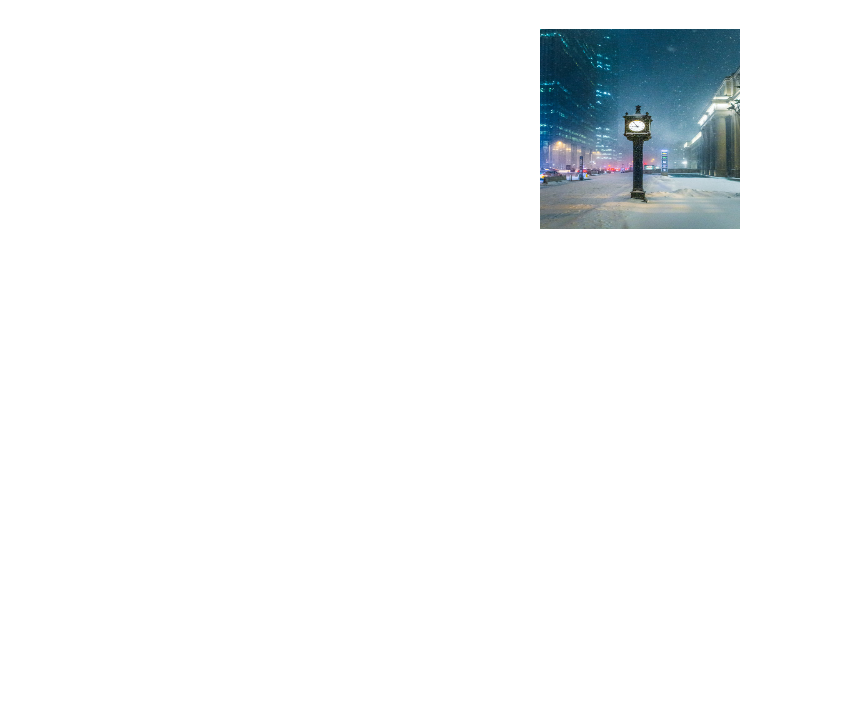
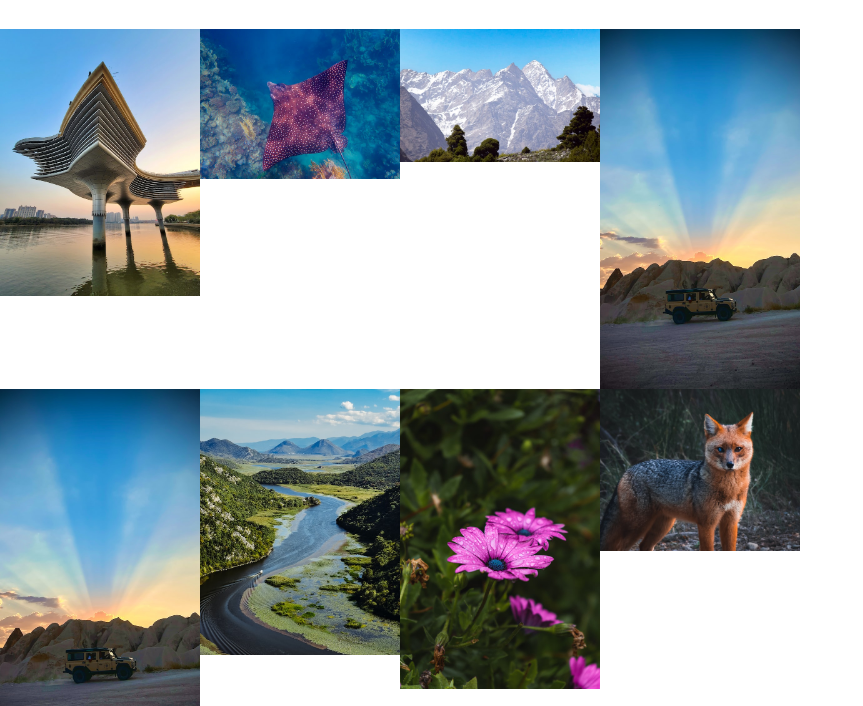
Before and after one commit to Bishwajitkuat/html_css_HBC_by_Margit, a plain HTML site: page portfolio_assignment/gallery.html in a window 1280 px wide. Shown: the part 79-785 px from the top of the page, without its empty margins (0-863 px from the left). Drawn offline with Linux system fonts and the light colour scheme.

Commit message:
animation

```diff
--- a/portfolio_assignment/gallery.css
+++ b/portfolio_assignment/gallery.css
@@ -14,16 +14,11 @@ body {
 }
 img {
   width: 100%;
-  height: 100%;
-  display: block;
-}
-div {
-  width: 200px;
-  height: 200px;
 }
 
 main {
   display: grid;
+  grid-template-columns: repeat(4, 200px);
 }
 
 .a {
--- a/portfolio_assignment/gallery.html
+++ b/portfolio_assignment/gallery.html
@@ -10,33 +10,15 @@
   <body>
     <h2>gallery</h2>
     <main>
-      <div class="a">
       <img src="img/a.jpg" alt="" />
-      </div>
-      <div class="b">
       <img src="img/b.jpg" alt="" />
-      </div>
-      <div class="c">
       <img src="img/c.jpg" alt="" />
-      </div>
-      <div class="d">
       <img src="img/d.jpg" alt="" />
-      </div>
-      <div class="e">
       <img src="img/d.jpg" alt="" />
-      </div>
-      <div class="f">
       <img src="img/e.jpg" alt="" />
-      </div>
-      <div class="g">
       <img src="img/f.jpg" alt="" />
-      </div>
-      <div class="h">
       <img src="img/g.jpg" alt="" />
-      </div>
-      <div class="i">
       <img src="img/i.jpg" alt="" />
-      </div>
     </main>
   </body>
 </html>
--- /dev/null
+++ b/task_6_var_func/style.css
@@ -0,0 +1,200 @@
+:root {
+  --bg-color: salmon;
+  --bg-color-dark: #333;
+  --font-color: white;
+  --font: "Dancing Script", cursive;
+}
+
+* {
+  margin: 0;
+  padding: 0;
+  box-sizing: border-box;
+}
+/*************** GLOBAL SeTTINGS *****************/
+body {
+  background-image: linear-gradient(yellow, red);
+  background-image: 400%;
+  color: var(--font-color);
+  font-family: var(--font);
+  display: flex;
+  align-items: center;
+  justify-items: center;
+  flex-direction: column;
+  padding: 5rem;
+  animation: animationBody 1s infinite;
+}
+
+@keyframes animationBody {
+  0% {
+    background-position: 0% 50%;
+  }
+  50% {
+    background-position: 50% 100%;
+  }
+  100% {
+    background-position: 0% 50%;
+  }
+}
+
+main {
+  padding: 4rem;
+  min-height: calc(100vh - 200px);
+}
+
+header,
+footer {
+  height: 100px;
+  background-color: var(--bg-color-dark);
+}
+img {
+  width: 100%;
+  transition: all 2s;
+}
+.imgGrid {
+  display: grid;
+  grid-template-columns: repeat(4, 1fr);
+  gap: 1rem;
+}
+img:nth-child(1) {
+  filter: blur(3px);
+}
+img:nth-child(1):hover {
+  filter: blur(0);
+}
+img:nth-child(2) {
+  filter: brightness(2);
+}
+img:nth-child(3) {
+  filter: contrast(200%);
+}
+img:nth-child(4) {
+  filter: drop-shadow(16px 16px 20px blue);
+}
+img:nth-child(5) {
+  filter: grayscale(1);
+}
+img:nth-child(6) {
+  filter: hue-rotate(300deg);
+}
+img:nth-child(7) {
+  filter: invert(100%);
+}
+img:nth-child(8) {
+  filter: saturate();
+}
+img:nth-child(9) {
+  filter: sepia(60%);
+}
+h1 {
+  text-shadow: 5px 5px 5px yellow;
+}
+button:hover {
+  border: none;
+  box-shadow: 5px 5px 5px yellow;
+}
+.size {
+  animation-name: imgAnimation;
+  animation-duration: 10s;
+  animation-iteration-count: infinite;
+  animation-name: animation_2;
+}
+
+/* @keyframes imgAnimation {
+  from {
+    transform: scale(0.5, 0.5);
+  }
+  to {
+    transform: scale(1, 1);
+  }
+} */
+
+@keyframes animation_2 {
+  0% {
+    transform: translate(0, 0);
+  }
+  25% {
+    transform: translate(200px, 0);
+  }
+  50% {
+    transform: translate(0, 200px);
+  }
+  75% {
+    transform: translate(0, 200px);
+  }
+  100% {
+    transform: translate(-200px, 0);
+  }
+}
+
+.loader {
+  transform: rotateZ(45deg);
+  perspective: 1000px;
+  border-radius: 50%;
+  width: 800px;
+  height: 800px;
+  color: greenyellow;
+}
+.loader:before,
+.loader:after {
+  content: "";
+  display: block;
+  position: absolute;
+  top: 0;
+  left: 0;
+  width: inherit;
+  height: inherit;
+  border-radius: 50%;
+  transform: rotateX(70deg);
+  animation: 2s spin linear infinite;
+}
+.loader:after {
+  color: blue;
+  transform: rotateY(70deg);
+  animation-delay: 0.4s;
+}
+
+@keyframes rotate {
+  0% {
+    transform: translate(-50%, -50%) rotateZ(0deg);
+  }
+  100% {
+    transform: translate(-50%, -50%) rotateZ(360deg);
+  }
+}
+
+@keyframes rotateccw {
+  0% {
+    transform: translate(-50%, -50%) rotate(0deg);
+  }
+  100% {
+    transform: translate(-50%, -50%) rotate(-360deg);
+  }
+}
+
+@keyframes spin {
+  0%,
+  100% {
+    box-shadow: 0.2em 0px 0 0px currentcolor;
+  }
+  12% {
+    box-shadow: 0.2em 0.2em 0 0 currentcolor;
+  }
+  25% {
+    box-shadow: 0 0.2em 0 0px currentcolor;
+  }
+  37% {
+    box-shadow: -0.2em 0.2em 0 0 currentcolor;
+  }
+  50% {
+    box-shadow: -0.2em 0 0 0 currentcolor;
+  }
+  62% {
+    box-shadow: -0.2em -0.2em 0 0 currentcolor;
+  }
+  75% {
+    box-shadow: 0px -0.2em 0 0 currentcolor;
+  }
+  87% {
+    box-shadow: 0.2em -0.2em 0 0 currentcolor;
+  }
+}
```
Also changed, not shown: task_6_var_func/index.html (added, +52 -0 lines), task_6_var_func/main.js (added, +9 -0 lines), task_6_var_func/f.jpg (added). Lines whose indentation alone changed are shown as unchanged.
